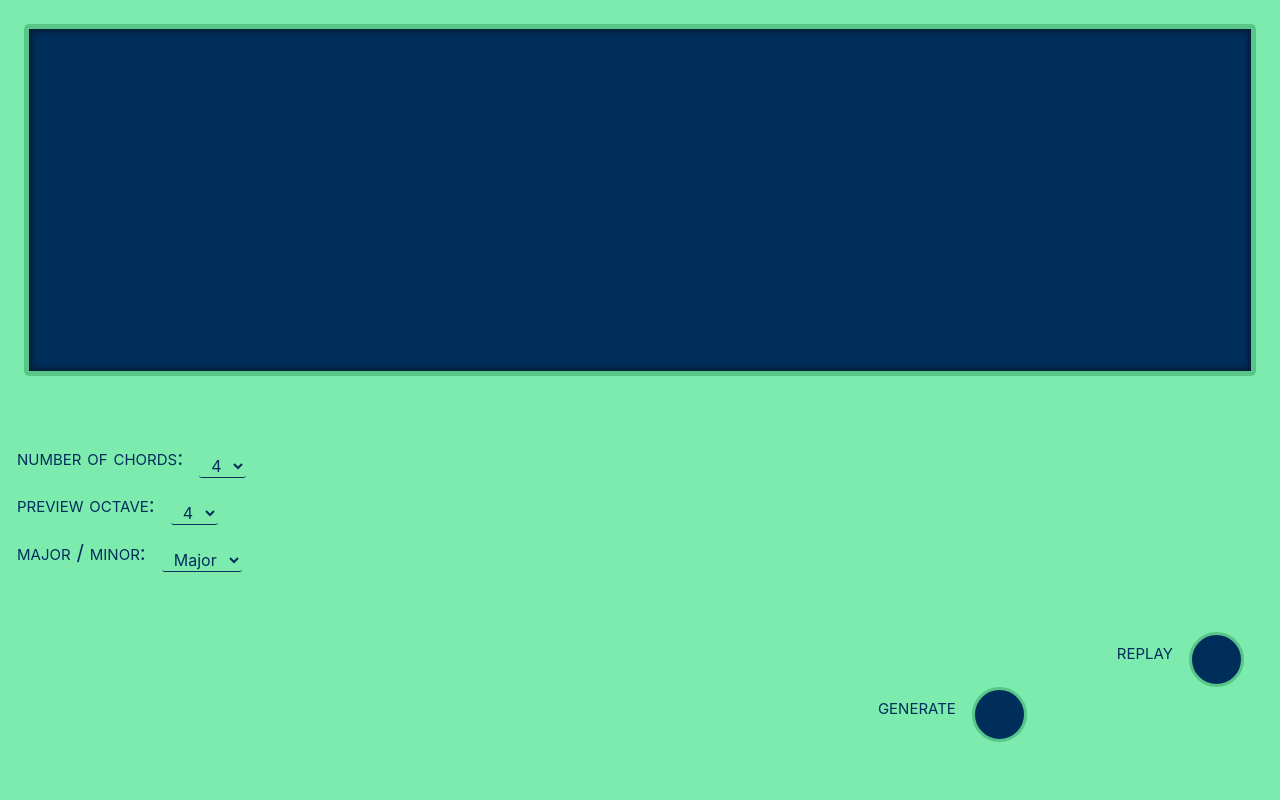
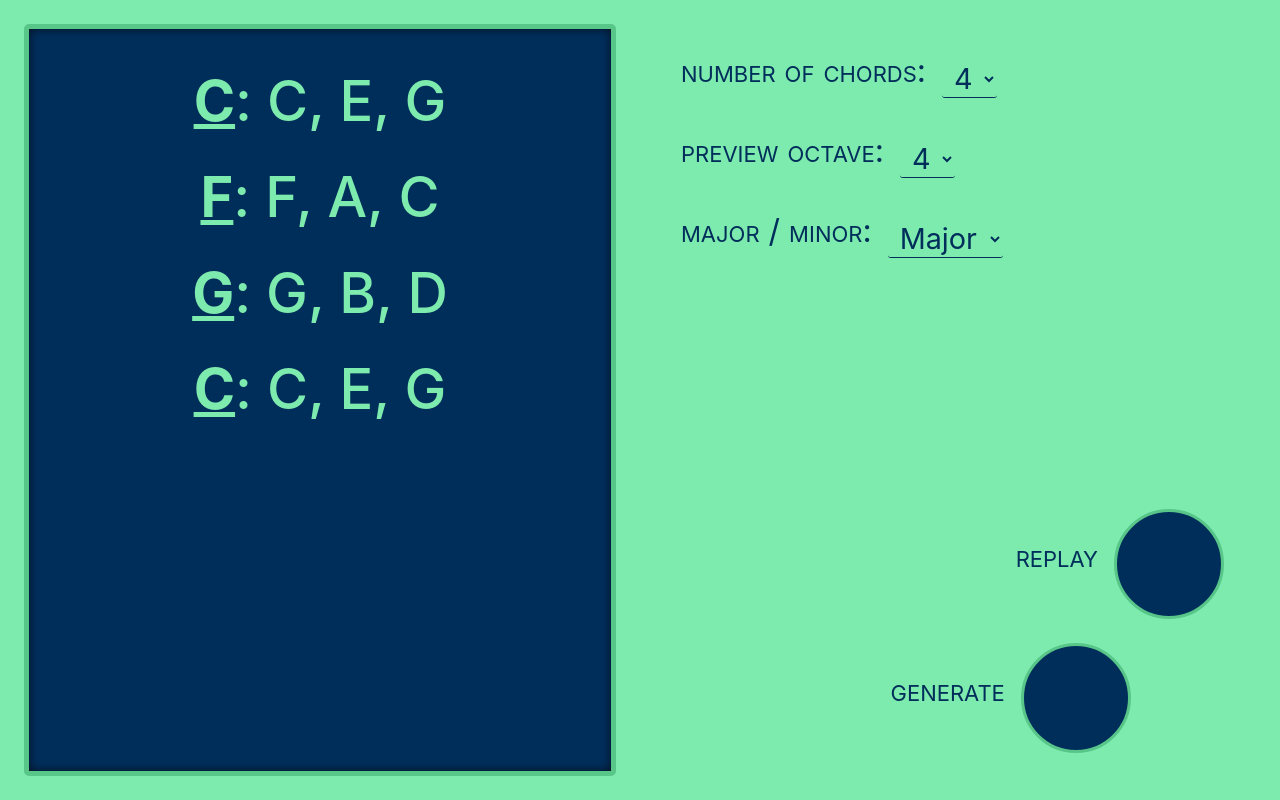
Before and after one commit to rynstwrt/ChordProgressionGenerator, a plain HTML site: page index.html in a window 1280 px wide. Drawn offline with Linux system fonts and the light colour scheme.

Commit message:
Finish Tablet Breakpoint

```diff
--- a/index.html
+++ b/index.html
@@ -11,13 +11,13 @@
 	<div class='container-fluid h-100'>
 		<div class='row h-100 flex-column'>
 			<!-- View Box -->
-			<div id='viewbox-container' class='col-sm-6 col-md mt-3 mt-sm-0 p-sm-4' style='min-height: 50%; max-height: 50%;'>
+			<div id='viewbox-container' class='col-sm-6 col-md col-lg-6 mt-3 mt-sm-0 p-sm-4' style='min-height: 50%; max-height: 50%;'>
 				<div id='viewbox' class='h-100 d-flex justify-content-center p-4'>
 					<h1 class='text-center'></h1>
 				</div>
 			</div>
 			<!-- Inputs and Buttons-->
-			<div class='col-sm-6 col-md flex-fill d-flex flex-column justify-content-center px-4'>
+			<div class='col-sm-6 col-md col-lg-6 flex-fill d-flex flex-column justify-content-center px-4 px-md-5'>
 				<!-- Number of Chords -->
 				<div class='row align-items-center'>
 					<div class='col-auto'><p>Number of Chords:</p></div>
@@ -32,7 +32,7 @@
 					</div>
 				</div>
 				<!-- Octave -->
-				<div class='row align-items-center'>
+				<div class='row align-items-center mt-lg-3'>
 					<div class='col-auto'><p>Preview Octave:</p></div>
 					<div class='col-auto'>
 						<select id='octaveselector'>
@@ -45,7 +45,7 @@
 					</div>
 				</div>
 				<!-- Major / Minor -->
-				<div class='row align-items-center'>
+				<div class='row align-items-center mt-lg-3'>
 					<div class='col-auto'><p>Major / Minor:</p></div>
 					<div class='col-auto'>
 						<select id='majorminorselector'>
@@ -54,8 +54,10 @@
 						</select>
 					</div>
 				</div>
+				<!-- Spacer -->
+				<div id='spacer'></div>
 				<!-- Replay Button -->
-				<div class='row align-items-center mt-sm-5 mr-sm-1'>
+				<div class='row align-items-center mt-sm-5 mr-sm-1 mr-md-0'>
 					<div class='col'></div>
 					<div class='col-auto'><p>Replay</p></div>
 					<div class='col-auto'>
@@ -63,8 +65,8 @@
 					</div>
 				</div>
 				<!-- Generate Button -->
-				<div class='row mb-3 mr-1 align-items-center mr-sm-3'>
-					<div class='col'></div>
+				<div class='row mb-3 mb-lg-0 mr-1 align-items-center mr-sm-3 mr-md-0 mt-md-4'>
+					<div class='col col-lg-0'></div>
 					<div class='col-auto'><p>Generate</p></div>
 					<div class='col-auto'>
 						<button id='generatebutton' class='btn'></button>
--- a/main.js
+++ b/main.js
@@ -278,7 +278,7 @@ function generate(isRepeat)
 	}
 	$('#viewbox h1').html(text);
 
-	makeTones(progression, previewOctave);
+	//makeTones(progression, previewOctave);
 }
 
 $('#generatebutton').click(async () =>
@@ -296,3 +296,8 @@ $('#replaybutton').click(async () =>
 {
 	generate(true);
 });
+
+$(document).ready(() =>
+{
+	generate(false);
+});
--- a/main.scss
+++ b/main.scss
@@ -72,7 +72,7 @@ select
 	}
 }
 
-@media (min-width: 576px) // landscape phones
+@media (min-width: 576px) // landscape phones (sm)
 {
 	#viewbox-container
 	{
@@ -81,21 +81,87 @@ select
 	}
 }
 
-@media (min-width: 768px) // tablets
+@media (min-width: 768px) // tablets (md)
 {
+
+	p
+	{
+		font-size: 1.8rem;
+	}
+
+	select
+	{
+		font-size: 1.5rem;
+	}
+
+	.col-auto
+	{
+		padding: 0 1rem;
+	}
+
+	.btn
+	{
+		$size: 85px;
+		width: $size;
+		height: $size;
+	}
+
 	#viewbox-container
 	{
 		min-height: 50% !important;
 		max-height: 50% !important;
+
+		#viewbox
+		{
+			h1
+			{
+				// set fontsize
+				font-size: 3.5rem;
+				line-height: 6rem;
+			}
+		}
 	}
 }
 
-@media (min-width: 992px) // landscape tablets/desktops
+@media (min-width: 992px) // landscape tablets/desktops (lg)
+{
+
+	p
+	{
+		font-size: 2rem;
+	}
+
+	select
+	{
+		font-size: 1.8rem;
+	}
+
+	.col-auto
+	{
+		padding: 0 .5rem;
+	}
+
+	.btn
+	{
+		$size: 110px;
+		width: $size;
+		height: $size;
+	}
+
+	#viewbox-container
+	{
+		min-height: 100% !important;
+		max-height: 100% !important;
+	}
+
+	#spacer
+	{
+		width: 100%;
+		height: 190px;
+	}
+}
+
+@media (min-width: 1200px) // desktops (xl)
 {
 
 }
-
-@media (min-width: 1200px) // desktops
-{
-
-}
```
Also changed, not shown: main.min.css.
